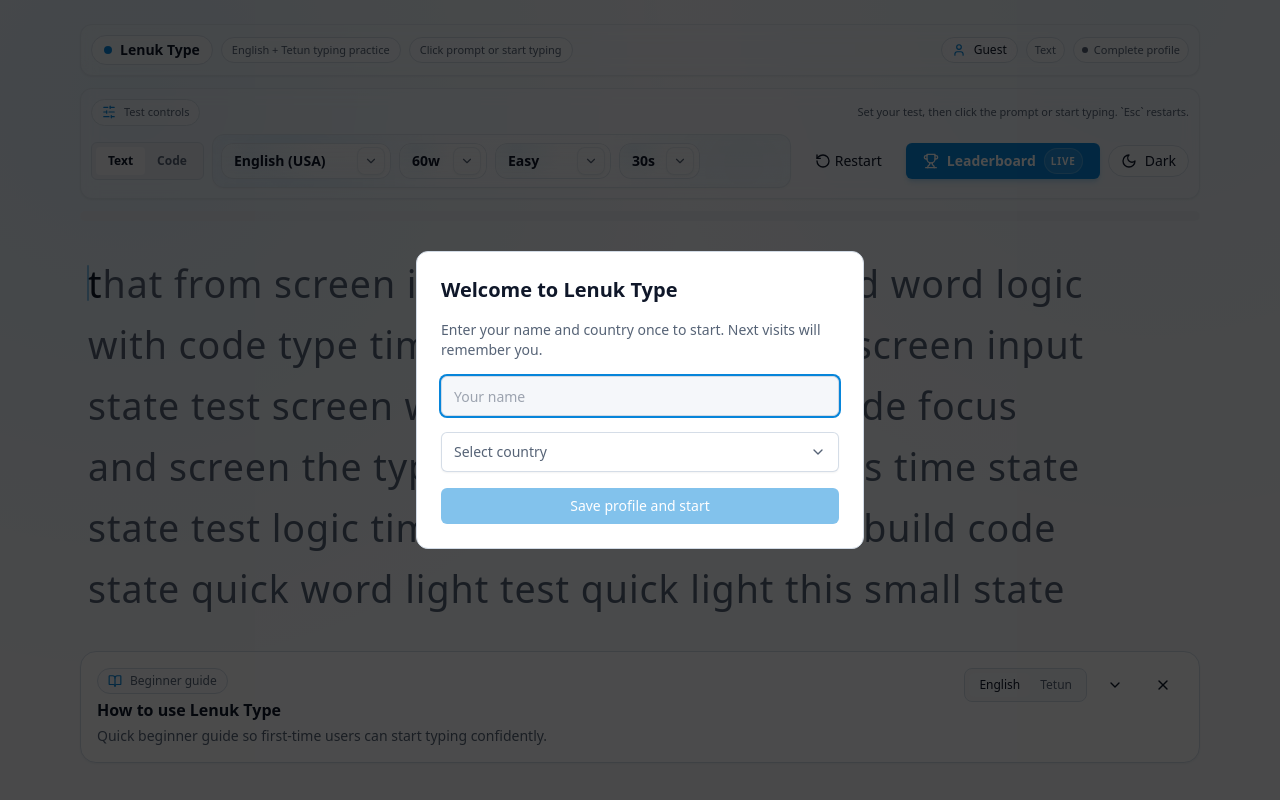
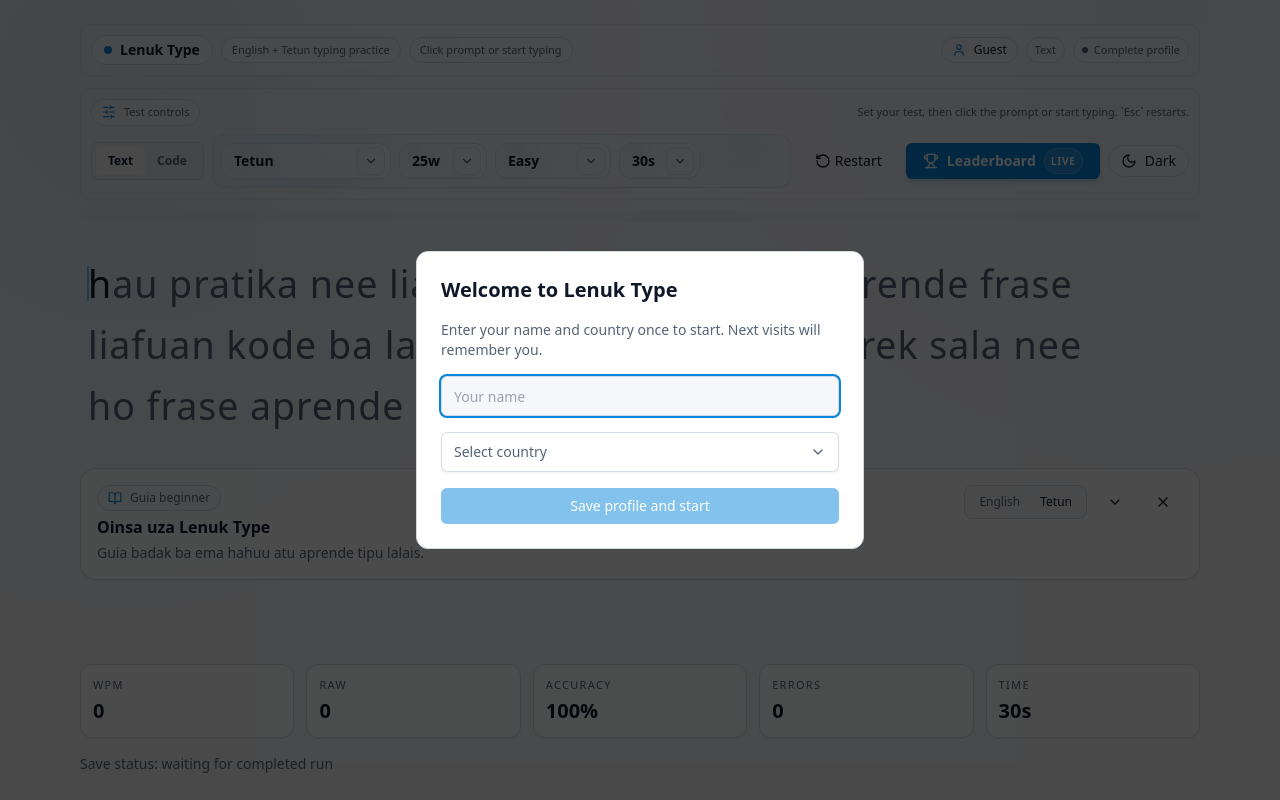
Before and after one commit to juliao-martins-dev/lenuk-type, a Next.js app: page / in a window 1280 px wide. Shown: the top 800 px of the page. Built offline with nearby package versions, Linux system fonts and the light colour scheme.

Commit message:
feat: set default typing options to Tetun, 25w, easy, and 30s

```diff
--- a/app/page.tsx
+++ b/app/page.tsx
@@ -19,7 +19,7 @@
 import { getCountryOptions, isSupportedCountryCode, type CountryOption } from "@/lib/countries";
 import { DurationSeconds, type EngineSnapshot } from "@/lib/engine/typing-engine";
 import { useTypingEngine } from "@/hooks/use-typing-engine";
-import { DEFAULT_LANGUAGE_CODE, listLanguages, type SupportedLanguageCode } from "@/src/content/languages";
+import { listLanguages, type SupportedLanguageCode } from "@/src/content/languages";
 import { useTestContent } from "@/src/content/use-test-content";
 
 const CODE_SAMPLE_TEXT =
@@ -57,6 +57,8 @@
 const supportedDurations = new Set<DurationSeconds>(durationOptions.map((option) => option.value));
 const supportedDifficulties = new Set<string>(difficultyOptions.map((option) => option.value));
 const supportedTextWordCounts = new Set<number>(textWordCountOptions.map((option) => Number(option.value)));
+const DEFAULT_TYPING_LANGUAGE_CODE: SupportedLanguageCode = "tet-TL";
+const DEFAULT_TYPING_WORD_COUNT = 25;
 
 interface ReplayFrame {
   atMs: number;
@@ -119,9 +121,9 @@
 }
 
 function getTypingLanguageCode() {
-  if (typeof window === "undefined") return DEFAULT_LANGUAGE_CODE;
+  if (typeof window === "undefined") return DEFAULT_TYPING_LANGUAGE_CODE;
   const value = localStorage.getItem("lenuk-typing-language");
-  return value && isSupportedTypingLanguageCode(value) ? value : DEFAULT_LANGUAGE_CODE;
+  return value && isSupportedTypingLanguageCode(value) ? value : DEFAULT_TYPING_LANGUAGE_CODE;
 }
 
 function getTypingMode() {
@@ -147,17 +149,17 @@
 }
 
 function getTypingWordCount() {
-  if (typeof window === "undefined") return 60;
+  if (typeof window === "undefined") return DEFAULT_TYPING_WORD_COUNT;
   const value = Number(localStorage.getItem("lenuk-typing-word-count"));
-  return supportedTextWordCounts.has(value) ? value : 60;
+  return supportedTextWordCounts.has(value) ? value : DEFAULT_TYPING_WORD_COUNT;
 }
 
 export default function HomePage() {
   const [mode, setMode] = useState<"text" | "code">("text");
   const [duration, setDuration] = useState<DurationSeconds>(30);
   const [difficulty, setDifficulty] = useState("easy");
-  const [typingLanguageCode, setTypingLanguageCode] = useState<SupportedLanguageCode>(DEFAULT_LANGUAGE_CODE);
-  const [textWordCount, setTextWordCount] = useState<number>(60);
+  const [typingLanguageCode, setTypingLanguageCode] = useState<SupportedLanguageCode>(DEFAULT_TYPING_LANGUAGE_CODE);
+  const [textWordCount, setTextWordCount] = useState<number>(DEFAULT_TYPING_WORD_COUNT);
   const [saveStatus, setSaveStatus] = useState<"idle" | "saving" | "saved" | "error">("idle");
   const [userName, setUserName] = useState("");
   const [userCountry, setUserCountry] = useState("");
```
